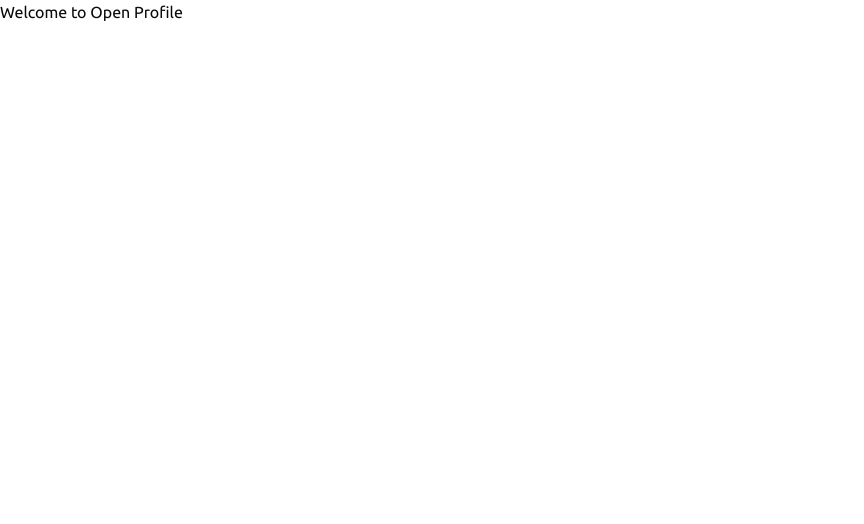
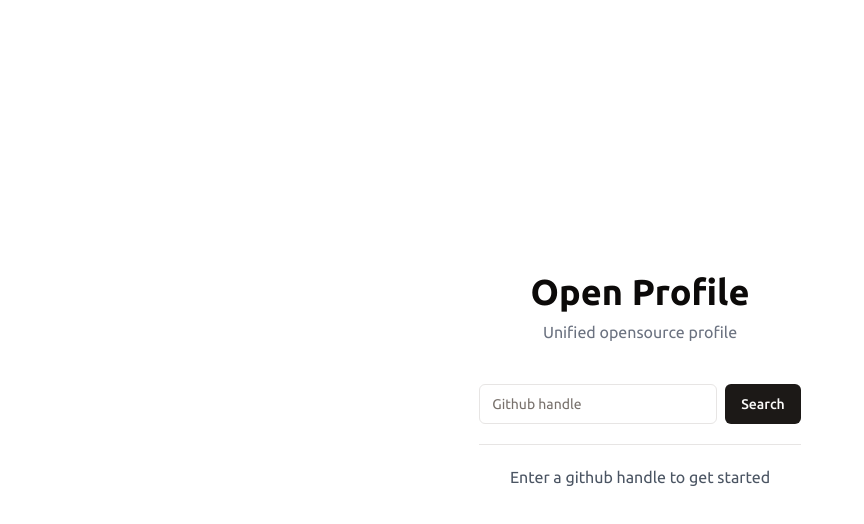
Before and after one commit to thtauhid/open-profile, a React (Vite) app: page / in a window 1280 px wide. Shown: the top 524 px of the page, without its empty margins (0-864 px from the left). Built offline with nearby package versions, Linux system fonts and the light colour scheme.

Commit message:
Homepage

```diff
--- a/package.json
+++ b/package.json
@@ -10,6 +10,7 @@
     "preview": "vite preview"
   },
   "dependencies": {
+    "@radix-ui/react-slot": "^1.0.2",
     "class-variance-authority": "^0.7.0",
     "clsx": "^2.0.0",
     "lucide-react": "^0.279.0",
--- a/src/App.tsx
+++ b/src/App.tsx
@@ -1,9 +1,27 @@
+import { Input } from "@/components/ui/input";
+import { Button } from "@/components/ui/button";
+
 function App() {
   return (
-    <>
-      <p>Welcome to Open Profile</p>
-    </>
+    <div className="h-screen flex items-center justify-center flex-col">
+      <h1 className="font-bold text-4xl text-center">Open Profile</h1>
+      <span className="text-gray-500 mt-2">Unified opensource profile</span>
+      <div className="flex items-center m-10 justify-center">
+        <div>
+          <div className="space-x-2 flex mb-5">
+            <Input type="text" placeholder="Github handle" />
+            <Button type="submit">Search</Button>
+          </div>
+          <hr />
+          <p className="mt-5 text-center text-gray-600">
+            Enter a github handle to get started
+          </p>
+        </div>
+      </div>
+    </div>
   );
 }
 
 export default App;
+
+// w-full max-w-sm items-center
--- /dev/null
+++ b/src/components/ui/button.tsx
@@ -0,0 +1,56 @@
+import * as React from "react"
+import { Slot } from "@radix-ui/react-slot"
+import { cva, type VariantProps } from "class-variance-authority"
+
+import { cn } from "@/lib/utils"
+
+const buttonVariants = cva(
+  "inline-flex items-center justify-center rounded-md text-sm font-medium ring-offset-background transition-colors focus-visible:outline-none focus-visible:ring-2 focus-visible:ring-ring focus-visible:ring-offset-2 disabled:pointer-events-none disabled:opacity-50",
+  {
+    variants: {
+      variant: {
+        default: "bg-primary text-primary-foreground hover:bg-primary/90",
+        destructive:
+          "bg-destructive text-destructive-foreground hover:bg-destructive/90",
+        outline:
+          "border border-input bg-background hover:bg-accent hover:text-accent-foreground",
+        secondary:
+          "bg-secondary text-secondary-foreground hover:bg-secondary/80",
+        ghost: "hover:bg-accent hover:text-accent-foreground",
+        link: "text-primary underline-offset-4 hover:underline",
+      },
+      size: {
+        default: "h-10 px-4 py-2",
+        sm: "h-9 rounded-md px-3",
+        lg: "h-11 rounded-md px-8",
+        icon: "h-10 w-10",
+      },
+    },
+    defaultVariants: {
+      variant: "default",
+      size: "default",
+    },
+  }
+)
+
+export interface ButtonProps
+  extends React.ButtonHTMLAttributes<HTMLButtonElement>,
+    VariantProps<typeof buttonVariants> {
+  asChild?: boolean
+}
+
+const Button = React.forwardRef<HTMLButtonElement, ButtonProps>(
+  ({ className, variant, size, asChild = false, ...props }, ref) => {
+    const Comp = asChild ? Slot : "button"
+    return (
+      <Comp
+        className={cn(buttonVariants({ variant, size, className }))}
+        ref={ref}
+        {...props}
+      />
+    )
+  }
+)
+Button.displayName = "Button"
+
+export { Button, buttonVariants }
--- /dev/null
+++ b/src/components/ui/input.tsx
@@ -0,0 +1,25 @@
+import * as React from "react"
+
+import { cn } from "@/lib/utils"
+
+export interface InputProps
+  extends React.InputHTMLAttributes<HTMLInputElement> {}
+
+const Input = React.forwardRef<HTMLInputElement, InputProps>(
+  ({ className, type, ...props }, ref) => {
+    return (
+      <input
+        type={type}
+        className={cn(
+          "flex h-10 w-full rounded-md border border-input bg-background px-3 py-2 text-sm ring-offset-background file:border-0 file:bg-transparent file:text-sm file:font-medium placeholder:text-muted-foreground focus-visible:outline-none focus-visible:ring-2 focus-visible:ring-ring focus-visible:ring-offset-2 disabled:cursor-not-allowed disabled:opacity-50",
+          className
+        )}
+        ref={ref}
+        {...props}
+      />
+    )
+  }
+)
+Input.displayName = "Input"
+
+export { Input }
```
Also changed, not shown: 1 other file (tests, documents, lock files or other folders).
